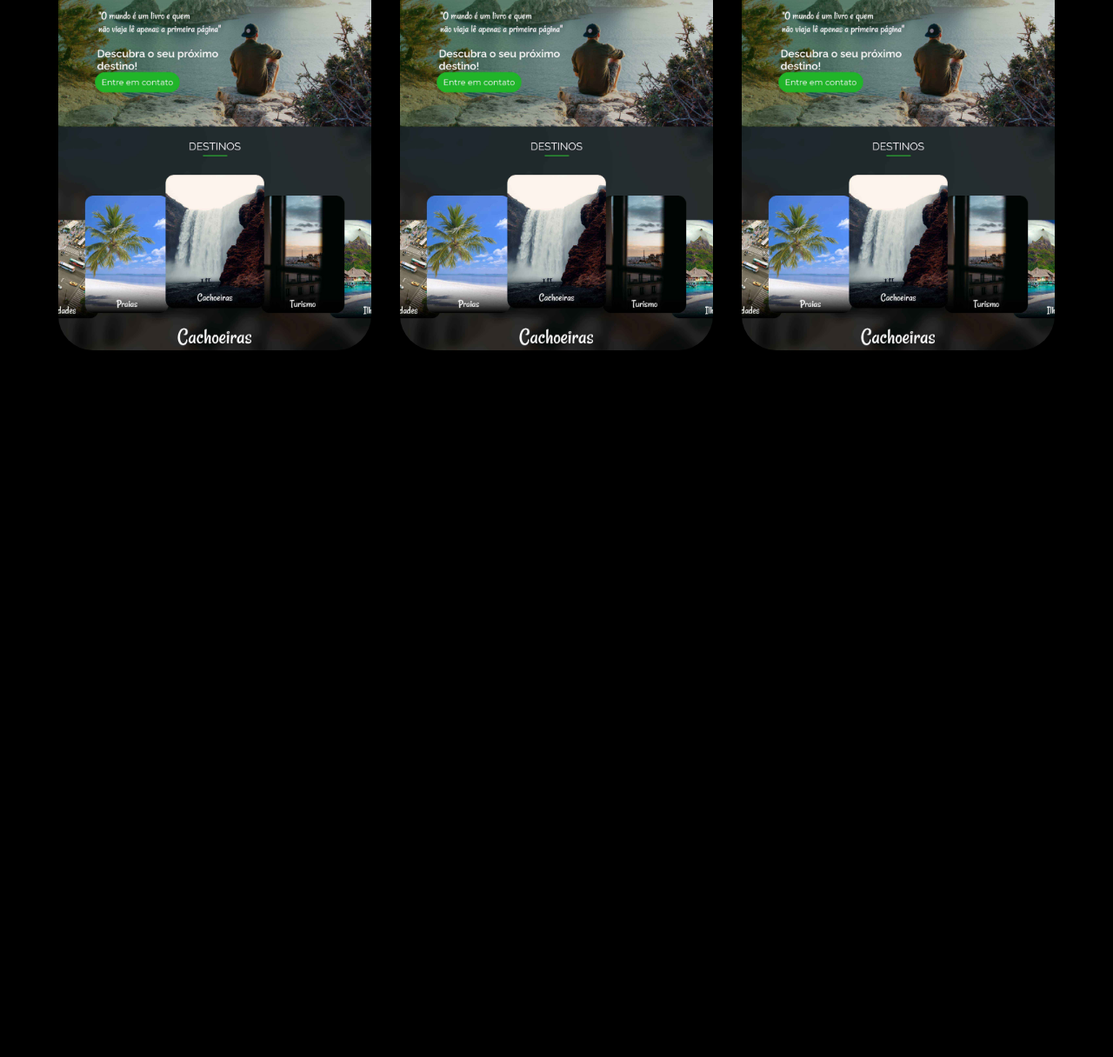
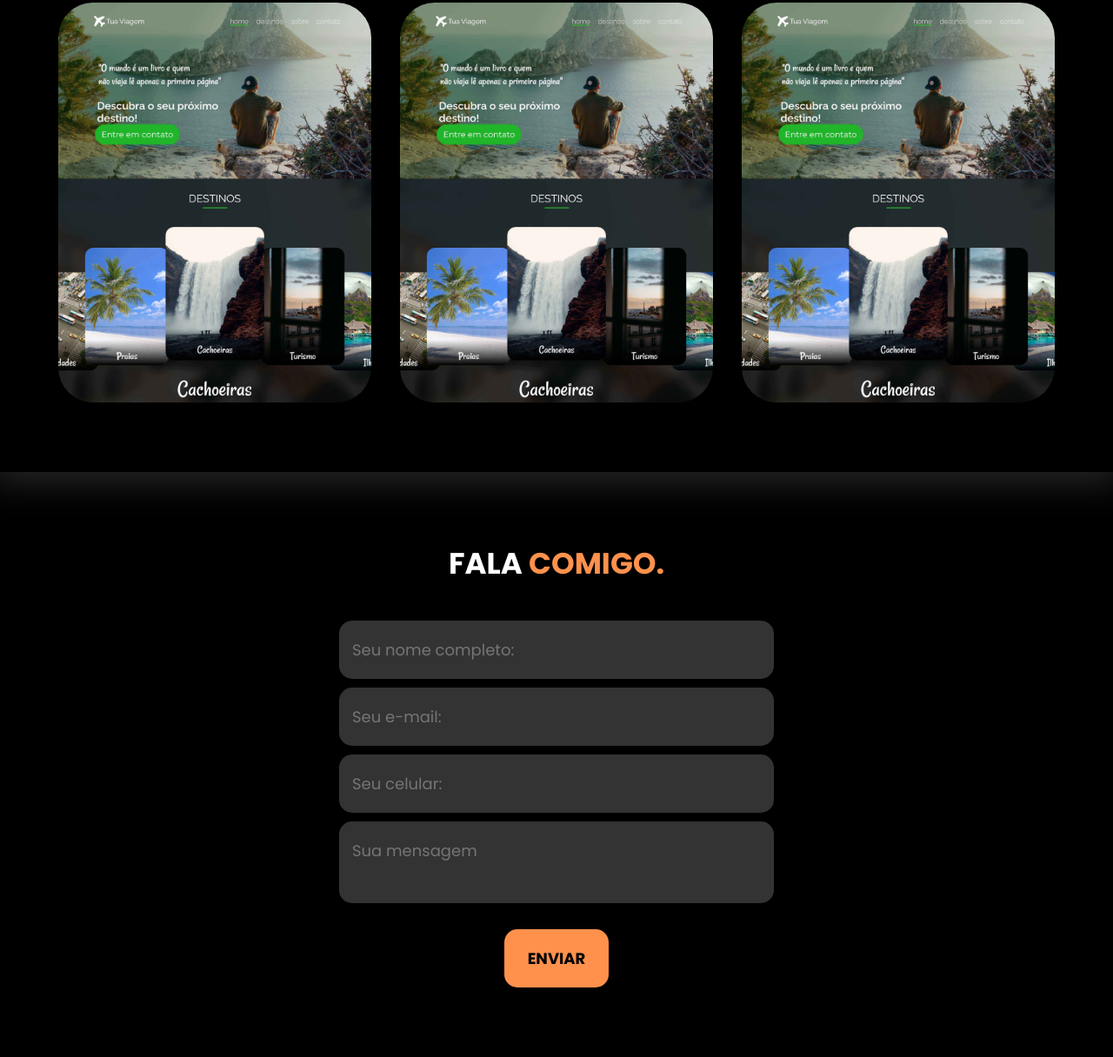
Before and after one commit to R4ulBehnke/portfolio, a plain HTML site: page index.html in a window 1280 px wide. Shown: the part 2079-3295 px from the top of the page at 87% size. Before the commit the page ends 2562 px from the top, so only its background shows below. Drawn offline with nearby package versions, Linux system fonts and the light colour scheme.

Commit message:
formulario de contato

```diff
--- a/index.html
+++ b/index.html
@@ -119,6 +119,20 @@
                 </div><!--flex-->
             </div><!--interface-->
         </section><!--portfolio-->
+
+        <section class="formulario">
+            <div class="interface">
+                <h2 class="titulo">FALA  <span>COMIGO.</span></h2>
+
+                <form action="">
+                    <input type="text" name="" id="" placeholder="Seu nome completo:" required>
+                    <input type="text" name="" id="" placeholder="Seu e-mail:" required>
+                    <input type="text" name="" id="" placeholder="Seu celular:" required>
+                    <textarea name="" id="" placeholder="Sua mensagem" required></textarea>
+                    <div class="btn-salvar"><input type="submit" value="ENVIAR"></div>
+                </form>
+            </div><!--interface-->
+        </section><!--formulario-->
     </main>
 </body>
 </html>
--- a/style.css
+++ b/style.css
@@ -45,7 +45,7 @@ h2.titulo span {
     color: #FF914D;
 }
 
-button:hover {
+button:hover, form .btn-salvar input:hover {
     box-shadow: 0px 0px 12px #eb6c1d;
     transform: scale(1.05);
 }
@@ -210,6 +210,7 @@ section.portfolio{
 
 section.portfolio .flex{
     justify-content: space-around;
+    margin-top: 60px;
 }
 
 .img-port{
@@ -248,3 +249,49 @@ section.portfolio .flex{
 .overlay:hover{
     opacity: 1;
 }
+
+/* Estilo do Formulário de Contato */
+
+section.formulario{
+    padding: 80px 4%;
+}
+
+form {
+    max-width: 500px;
+    margin: 0 auto;
+    display: flex;
+    margin-top: 40px;
+    justify-content: center;
+    flex-direction: column;
+    gap: 10px;
+}
+
+form input, form textarea{
+    width: 100%;
+    background-color: #333333;
+    border: 0;
+    outline: 0;
+    padding: 20px 15px;
+    border-radius: 15px;
+    color: #fff;
+    font-size: 18px;
+}
+
+form textarea{
+    resize: none;
+    max-height: 200px;
+}
+
+form .btn-salvar{
+    margin-top: 20px;
+    text-align: center;
+}
+
+form .btn-salvar input {
+    width: 120px;
+    background-color: #FF914D;
+    color: #000;
+    font-weight: 700;
+    cursor: pointer;
+    transition: .2s;
+}
```
